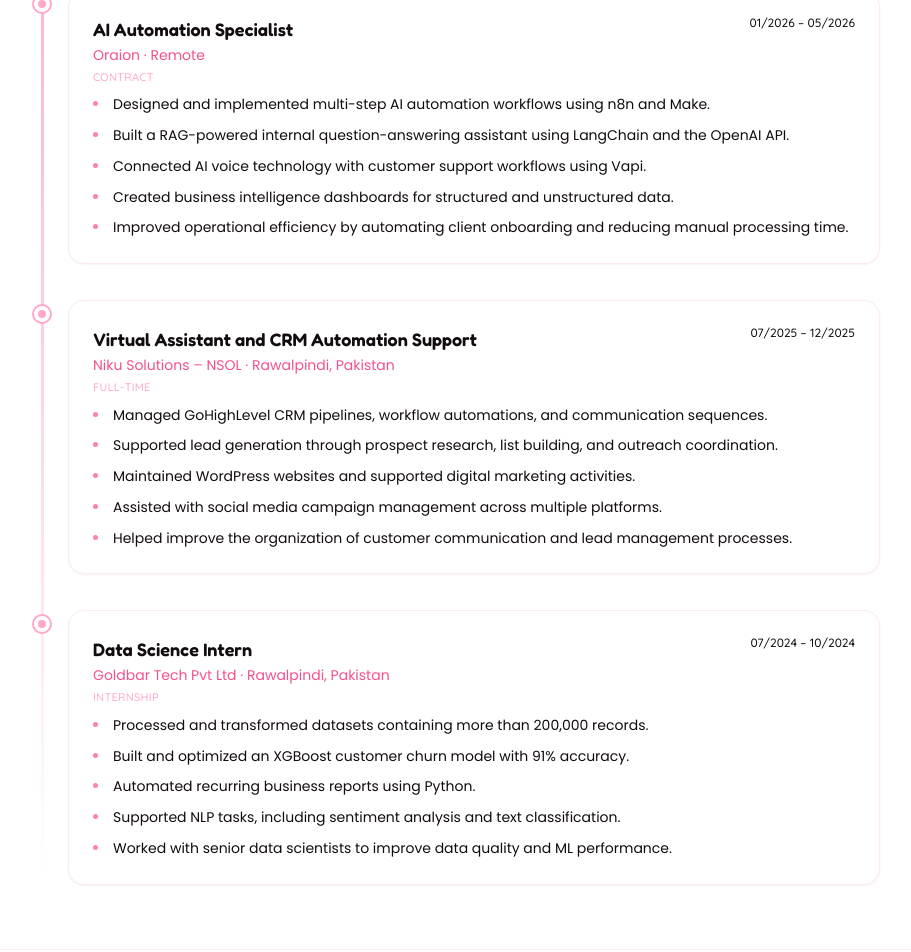
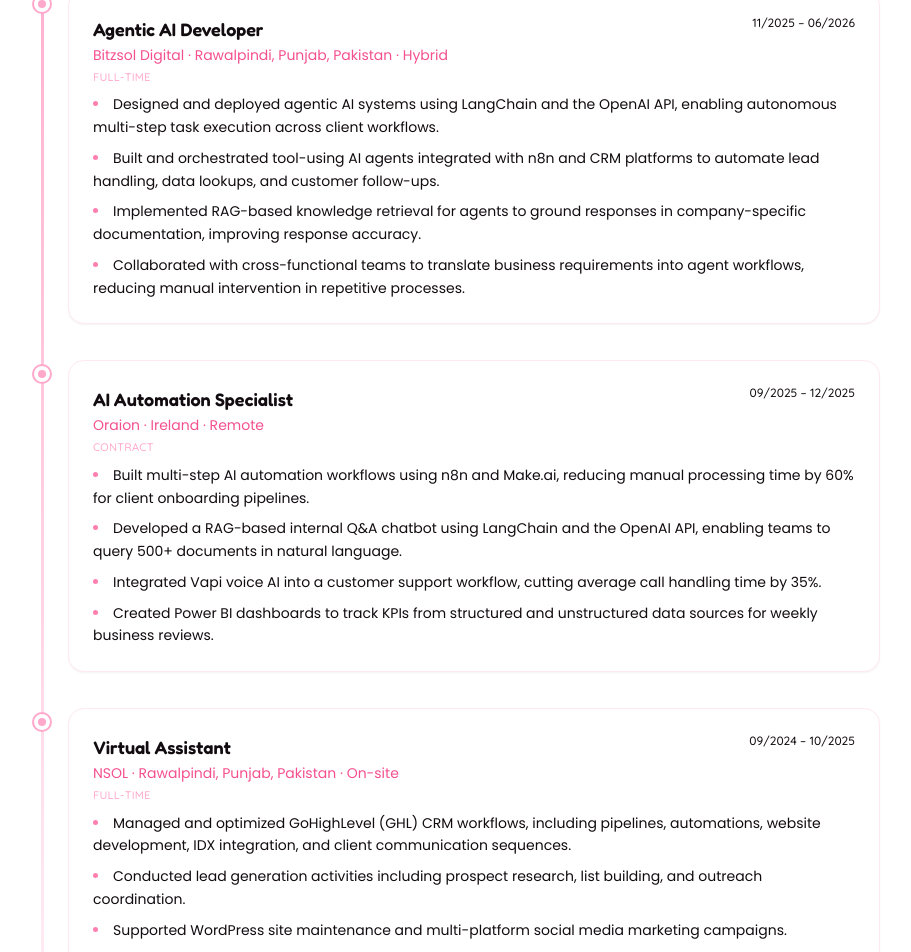
Before and after one commit to Huma-imtaiz/finalweb, a React (Vite) app: page / in a window 1280 px wide. Shown: the part 4960-5912 px from the top of the page, without its empty margins (184-1095 px from the left). Built offline with nearby package versions, Linux system fonts and the light colour scheme.

Commit message:
Update professional experience, remove testimonials, trim FAQs
Replace experience entries with updated resume details for Bitzsol
Digital, Oraion, NSOL, and Goldbar Tech; drop the unused testimonials
section and reduce FAQ to the five most relevant questions.

```diff
--- a/src/App.jsx
+++ b/src/App.jsx
@@ -12,7 +12,6 @@ import Projects from "./components/Projects.jsx";
 import Skills from "./components/Skills.jsx";
 import EducationWhy from "./components/EducationWhy.jsx";
 import Process from "./components/Process.jsx";
-import Testimonials from "./components/Testimonials.jsx";
 import FAQ from "./components/FAQ.jsx";
 import Contact from "./components/Contact.jsx";
 import Footer from "./components/Footer.jsx";
@@ -33,7 +32,6 @@ export default function App() {
         <Skills />
         <EducationWhy />
         <Process />
-        <Testimonials />
         <FAQ />
         <Contact />
         <Footer />
--- a/src/components/Experience.jsx
+++ b/src/components/Experience.jsx
@@ -12,42 +12,49 @@ const experience = [
     bullets: [],
   },
   {
-    role: "AI Automation Specialist",
-    org: "Oraion · Remote",
-    date: "01/2026 – 05/2026",
-    type: "Contract",
+    role: "Agentic AI Developer",
+    org: "Bitzsol Digital · Rawalpindi, Punjab, Pakistan · Hybrid",
+    date: "11/2025 – 06/2026",
+    type: "Full-time",
     bullets: [
-      "Designed and implemented multi-step AI automation workflows using n8n and Make.",
-      "Built a RAG-powered internal question-answering assistant using LangChain and the OpenAI API.",
-      "Connected AI voice technology with customer support workflows using Vapi.",
-      "Created business intelligence dashboards for structured and unstructured data.",
-      "Improved operational efficiency by automating client onboarding and reducing manual processing time.",
+      "Designed and deployed agentic AI systems using LangChain and the OpenAI API, enabling autonomous multi-step task execution across client workflows.",
+      "Built and orchestrated tool-using AI agents integrated with n8n and CRM platforms to automate lead handling, data lookups, and customer follow-ups.",
+      "Implemented RAG-based knowledge retrieval for agents to ground responses in company-specific documentation, improving response accuracy.",
+      "Collaborated with cross-functional teams to translate business requirements into agent workflows, reducing manual intervention in repetitive processes.",
     ],
   },
   {
-    role: "Virtual Assistant and CRM Automation Support",
-    org: "Niku Solutions – NSOL · Rawalpindi, Pakistan",
-    date: "07/2025 – 12/2025",
-    type: "Full-time",
+    role: "AI Automation Specialist",
+    org: "Oraion · Ireland · Remote",
+    date: "09/2025 – 12/2025",
+    type: "Contract",
     bullets: [
-      "Managed GoHighLevel CRM pipelines, workflow automations, and communication sequences.",
-      "Supported lead generation through prospect research, list building, and outreach coordination.",
-      "Maintained WordPress websites and supported digital marketing activities.",
-      "Assisted with social media campaign management across multiple platforms.",
-      "Helped improve the organization of customer communication and lead management processes.",
+      "Built multi-step AI automation workflows using n8n and Make.ai, reducing manual processing time by 60% for client onboarding pipelines.",
+      "Developed a RAG-based internal Q&A chatbot using LangChain and the OpenAI API, enabling teams to query 500+ documents in natural language.",
+      "Integrated Vapi voice AI into a customer support workflow, cutting average call handling time by 35%.",
+      "Created Power BI dashboards to track KPIs from structured and unstructured data sources for weekly business reviews.",
     ],
   },
   {
-    role: "Data Science Intern",
-    org: "Goldbar Tech Pvt Ltd · Rawalpindi, Pakistan",
-    date: "07/2024 – 10/2024",
+    role: "Virtual Assistant",
+    org: "NSOL · Rawalpindi, Punjab, Pakistan · On-site",
+    date: "09/2024 – 10/2025",
+    type: "Full-time",
+    bullets: [
+      "Managed and optimized GoHighLevel (GHL) CRM workflows, including pipelines, automations, website development, IDX integration, and client communication sequences.",
+      "Conducted lead generation activities including prospect research, list building, and outreach coordination.",
+      "Supported WordPress site maintenance and multi-platform social media marketing campaigns.",
+    ],
+  },
+  {
+    role: "Data Analyst",
+    org: "Goldbar Tech Pvt Ltd · PWD, Rawalpindi · On-site",
+    date: "07/2024 – 09/2024",
     type: "Internship",
     bullets: [
-      "Processed and transformed datasets containing more than 200,000 records.",
-      "Built and optimized an XGBoost customer churn model with 91% accuracy.",
-      "Automated recurring business reports using Python.",
-      "Supported NLP tasks, including sentiment analysis and text classification.",
-      "Worked with senior data scientists to improve data quality and ML performance.",
+      "Cleaned and transformed 200K+ row datasets using Pandas and NumPy, improving model input quality by 30%.",
+      "Built and tuned XGBoost classification models achieving 91% accuracy on a customer churn prediction task.",
+      "Automated weekly reporting pipelines in Python and collaborated with senior data scientists on NLP tasks including text classification and sentiment analysis.",
     ],
   },
 ];
--- a/src/components/FAQ.jsx
+++ b/src/components/FAQ.jsx
@@ -6,13 +6,8 @@ import { SectionHeading, Reveal } from "./Shared.jsx";
 const faqs = [
   { q: "What type of businesses do you work with?", a: "I work with startups, agencies, professional service companies, customer support teams, recruitment businesses, automotive companies, and other organizations looking to improve their operations using AI, automation, and data." },
   { q: "What processes can you automate?", a: "I can automate client onboarding, lead management, CRM updates, appointment booking, reporting, notifications, document processing, customer support, data synchronization, and many other repetitive business processes." },
-  { q: "Which automation platforms do you use?", a: "I work with n8n, Make, Zapier, GoHighLevel, Vapi, webhooks, REST APIs, and custom Python solutions." },
   { q: "Can you build a custom AI chatbot?", a: "Yes. I can build AI assistants that answer customer questions or search internal business information using technologies such as OpenAI, LangChain, RAG, Pinecone, and private knowledge bases." },
-  { q: "Can you build an AI voice agent?", a: "Yes. I can create voice agents for lead qualification, customer support, appointment scheduling, and CRM data collection using Vapi and automation platforms." },
   { q: "Do you provide data science services?", a: "Yes. I provide data cleaning, analysis, predictive modeling, machine learning development, customer churn analysis, NLP solutions, and business intelligence dashboards." },
-  { q: "Can you integrate my existing business software?", a: "Yes. I can connect compatible platforms through REST APIs, webhooks, database integrations, and automation tools." },
-  { q: "Can you create business dashboards?", a: "Yes. I develop Power BI, Tableau, and Python-based dashboards for performance reporting, operational monitoring, financial trends, and customer analysis." },
-  { q: "Do you provide ongoing technical support?", a: "Ongoing support can be provided for workflow monitoring, troubleshooting, optimization, documentation, and future improvements." },
   { q: "Are you available for remote opportunities?", a: "Yes. I am available for remote AI automation, data science, technical integration, and DevOps-focused opportunities." },
 ];
 
@@ -54,7 +49,7 @@ export default function FAQ() {
 
   return (
     <section className="max-w-3xl mx-auto px-6 py-16 border-t border-blush-100 dark:border-blush-500/10">
-      <SectionHeading index="11" title="Frequently Asked Questions" />
+      <SectionHeading index="10" title="Frequently Asked Questions" />
       <Reveal>
         <div>
           {faqs.map((f, i) => (
--- a/src/components/Testimonials.jsx
+++ /dev/null
@@ -1,29 +0,0 @@
-import React from "react";
-import { Quote } from "lucide-react";
-import { SectionHeading, Reveal, Card } from "./Shared.jsx";
-
-const quotes = [
-  "Add a testimonial describing how Huma improved a business workflow, reduced manual work, or communicated effectively during a project.",
-  "Add a testimonial from a manager or client highlighting reliability, technical skills, and problem-solving ability.",
-  "Add a testimonial about an AI automation, dashboard, CRM, or data science project.",
-];
-
-export default function Testimonials() {
-  return (
-    <section className="max-w-5xl mx-auto px-6 py-16 border-t border-blush-100 dark:border-blush-500/10">
-      <SectionHeading index="10" title="What Clients and Teams Value" />
-      <div className="grid md:grid-cols-3 gap-5">
-        {quotes.map((q, i) => (
-          <Reveal key={i} delay={i * 80}>
-            <Card className="p-6 h-full">
-              <Quote size={20} className="text-blush-300 dark:text-blush-500/50 mb-3" />
-              <p className="text-sm italic text-inkrose-400 dark:text-blush-100/60 leading-relaxed">
-                “{q}”
-              </p>
-            </Card>
-          </Reveal>
-        ))}
-      </div>
-    </section>
-  );
-}
```
